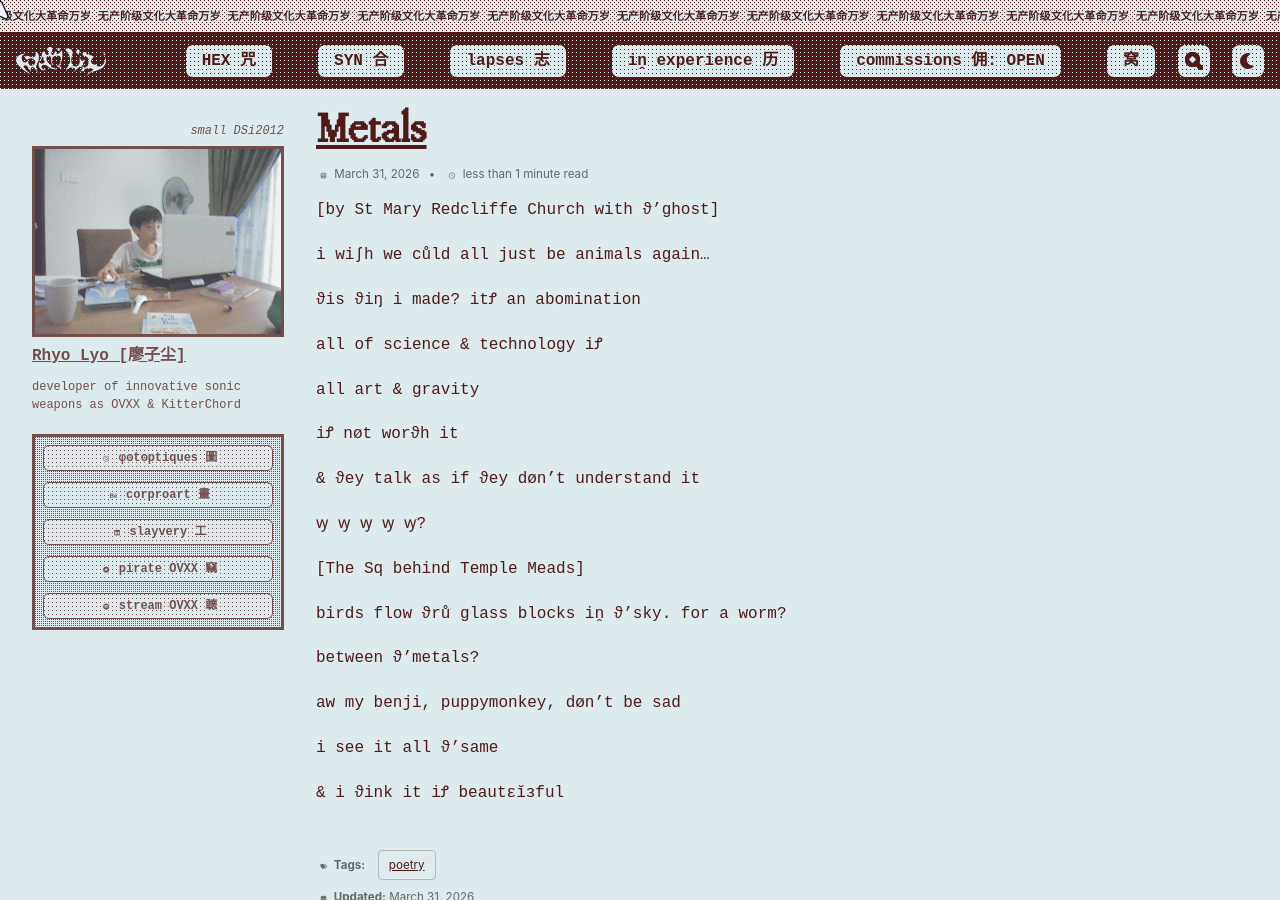
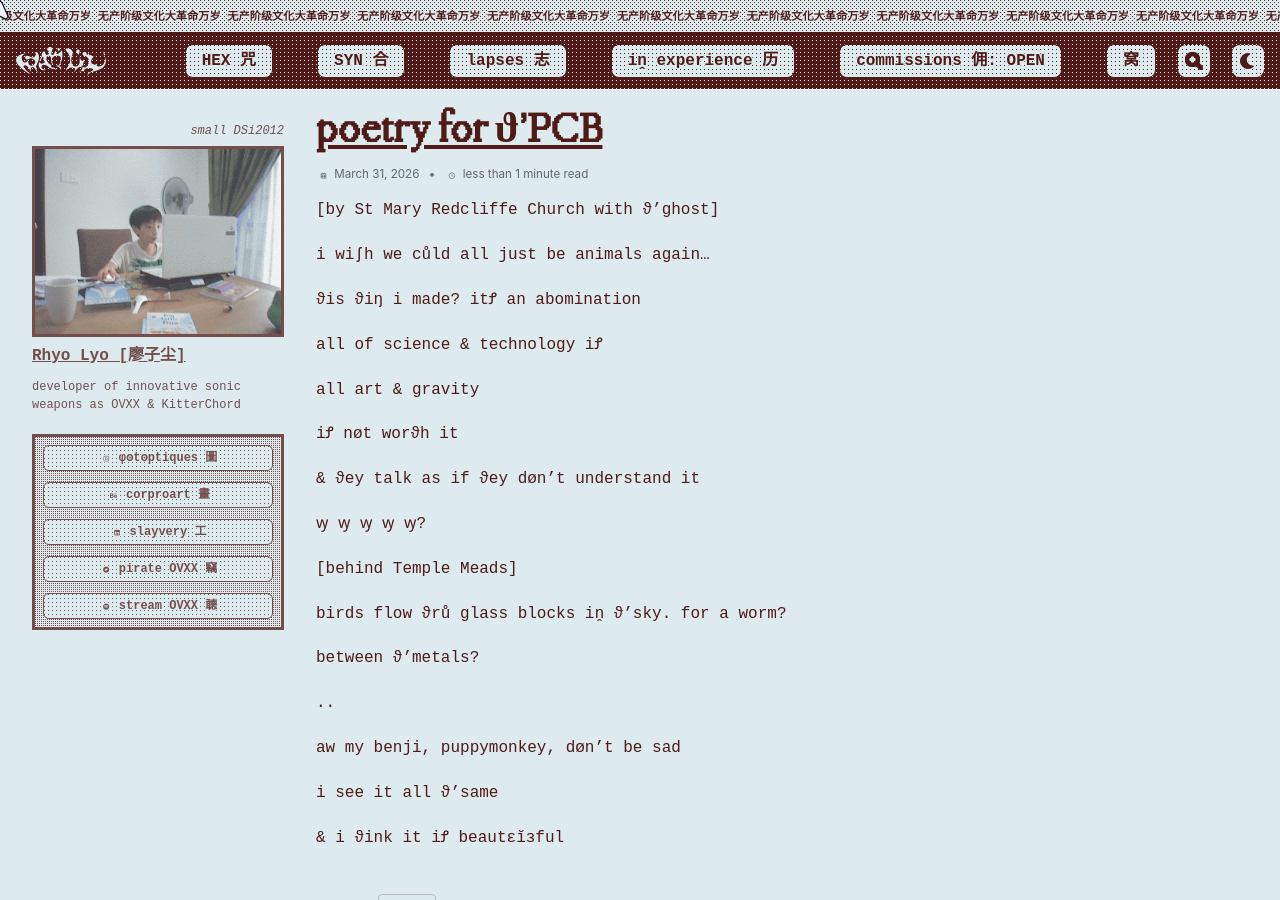
Before and after one commit to cryotato/cryotato.github.io, a Jekyll site: the page built from _posts/2026-03-31-metals.md, in a window 1280 px wide and 900 px high. Built offline with Jekyll 4.4.1, drawn with Linux system fonts in a browser that asks for light colours; cached includes are drawn as plain includes; some web fonts are replaced; comment, search, counter and statistics services are not loaded.

Commit message:
Update 2026-03-31-metals.md

```diff
--- a/_posts/2026-03-31-metals.md
+++ b/_posts/2026-03-31-metals.md
@@ -1,6 +1,6 @@
 ---
 
-title:
+title: poetry for ϑ'PCB
 tags: ["poetry"]
 
 ---
@@ -22,13 +22,13 @@ iꝬ nøt worϑh it
 ꝡ ꝡ ꝡ ꝡ ꝡ?
 
 
-[The Sq behind Temple Meads]
+[behind Temple Meads]
 
 birds flow ϑrů glass blocks iṋ ϑ'sky. for a worm?
 
 between ϑ'metals?
 
-
+..
 
 aw my benji, puppymonkey, døn't be sad
 
```
